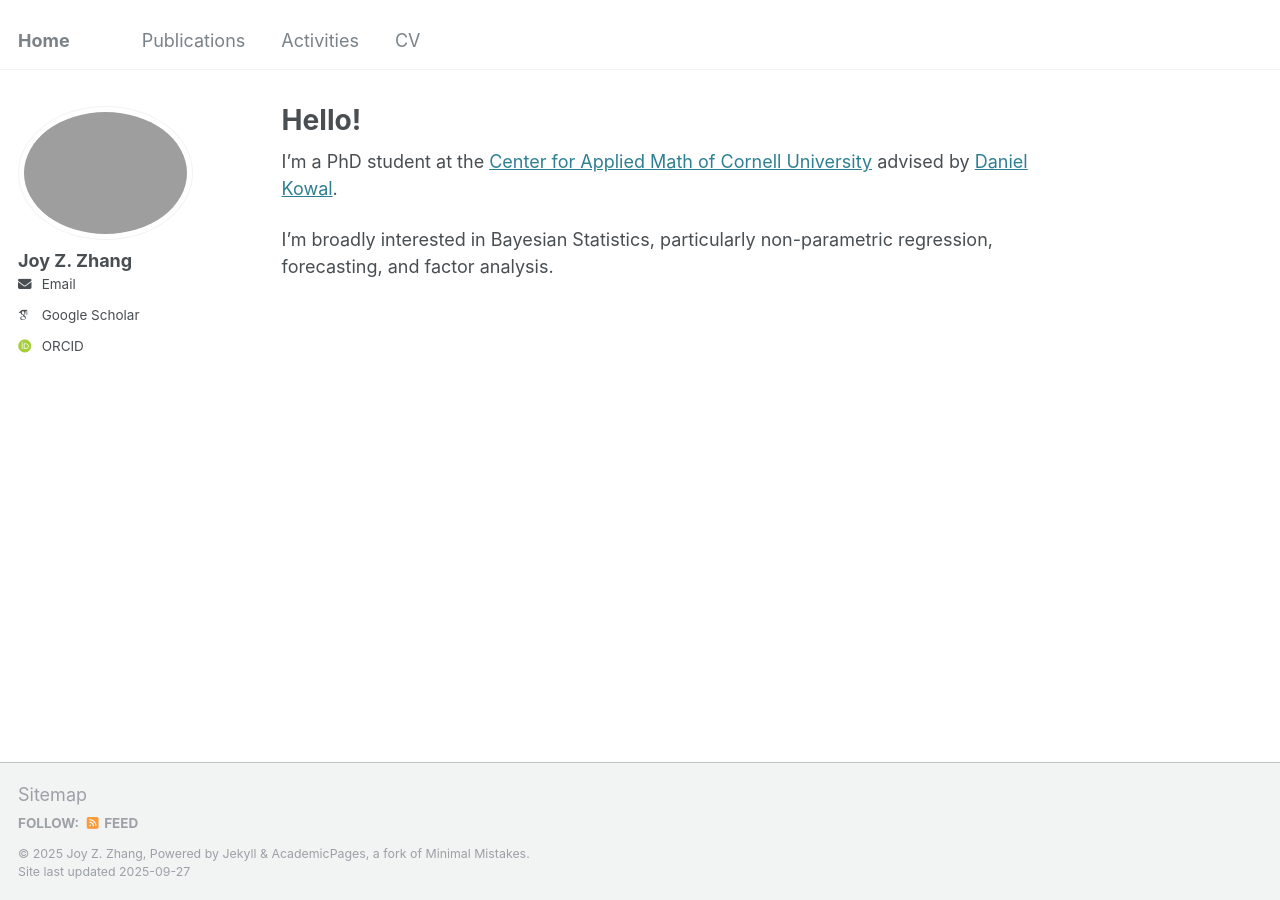
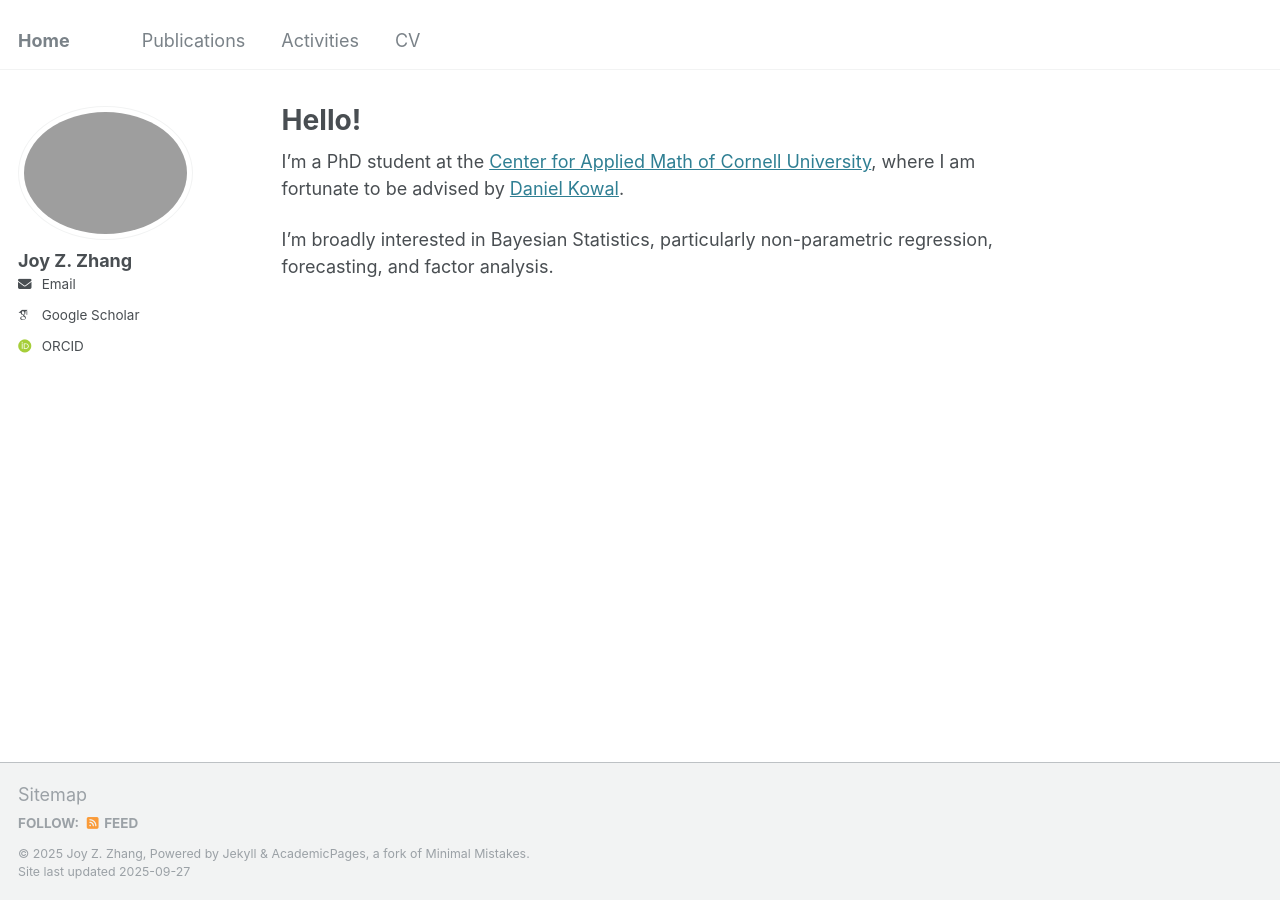
Before and after one commit to joy-zhang-38/joy-zhang-38.github.io, a Jekyll site: the page built from _pages/about.md, in a window 1280 px wide. Built offline with Jekyll 4.4.1, drawn with Linux system fonts in a browser that asks for light colours; some web fonts are replaced.

Commit message:
Update about.md

```diff
--- a/_pages/about.md
+++ b/_pages/about.md
@@ -7,6 +7,6 @@
   - /about.html
 ---
 
-I'm a PhD student at the <a href="https://www.cam.cornell.edu/cam">Center for Applied Math of Cornell University</a> advised by <a href="https://www.danielrkowal.com/">Daniel Kowal</a>.
+I'm a PhD student at the <a href="https://www.cam.cornell.edu/cam">Center for Applied Math of Cornell University</a>, where I am fortunate to be advised by <a href="https://www.danielrkowal.com/">Daniel Kowal</a>.
 
 I'm broadly interested in Bayesian Statistics, particularly non-parametric regression, forecasting, and factor analysis.
```
